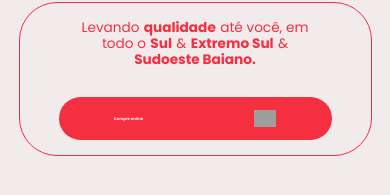
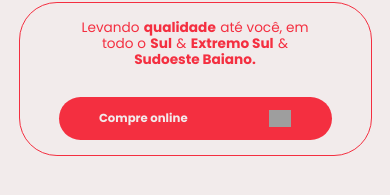
Before and after one commit to srjotaoff/site-chocosul, a plain HTML site: page index.html in a window 390 px wide. Shown: the part 477-672 px from the top of the page. Drawn offline with Linux system fonts and the light colour scheme; grey boxes are pictures that could not be loaded.

Commit message:
Add files via upload

```diff
--- a/inicio.css
+++ b/inicio.css
@@ -450,6 +450,7 @@ footer{
     #main_painel_superior_cta_botao p{
         font-family: 'Poppins-Bold';
         color: var(--var_cor_branco);
+        font-size: 3svw;
     }
 
     #main_painel_superior_cta_botao img{
```
